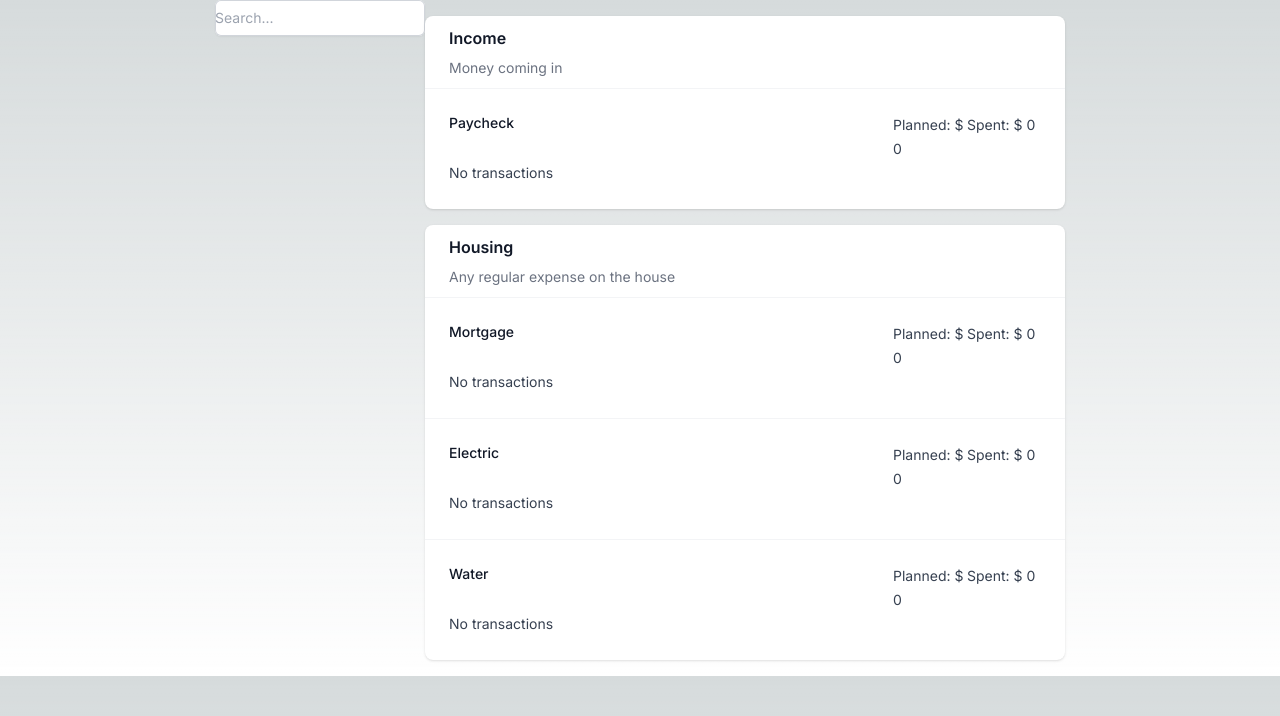
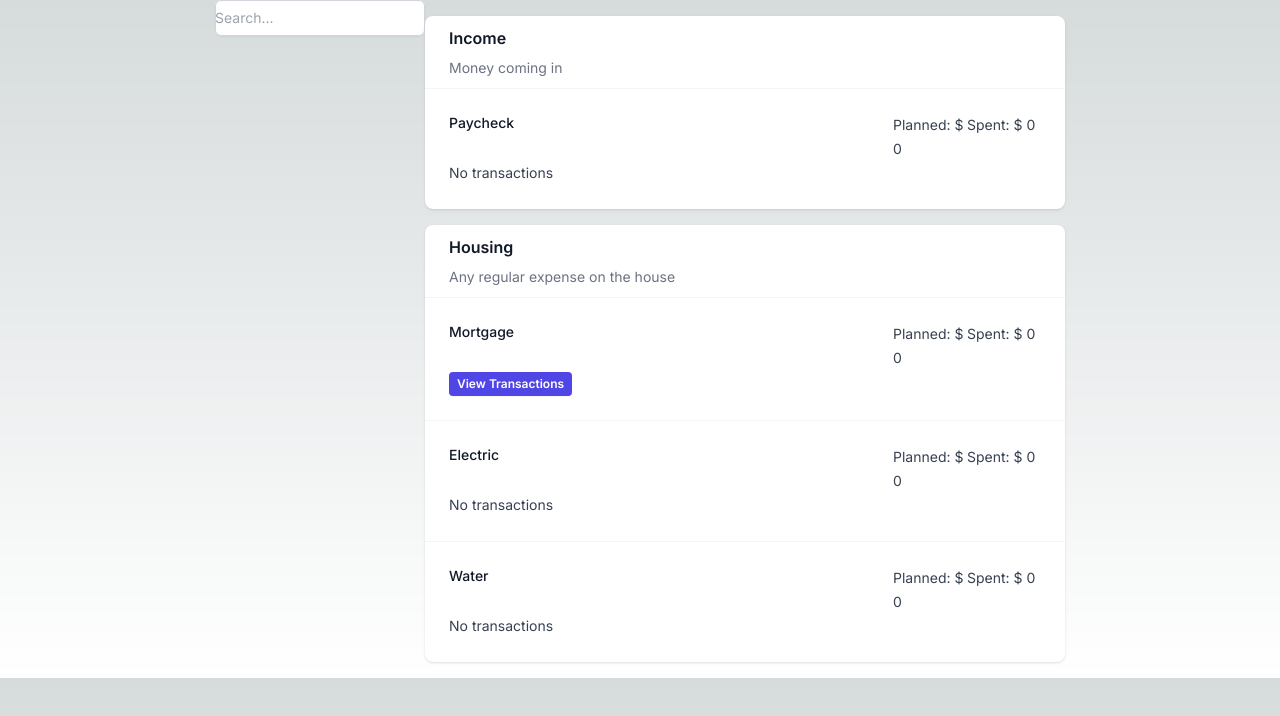
Before and after one commit to meddlin/every-budget-ui, a Next.js app: page /budget in a window 1280 px wide. Shown: the top 716 px of the page. Built offline with nearby package versions, Linux system fonts and the light colour scheme.

Commit message:
Transaction button - button visible for when transactions are available

```diff
--- a/src/app/budget/budget-item.js
+++ b/src/app/budget/budget-item.js
@@ -20,7 +20,13 @@ const BudgetItem = ({ name, planned, spent, transactions }) => {
                     <div> {/* budget item transactions */}
                         {transactions && transactions.length > 0 ?
                             transactions.map((transaction, idx) => (
-                                <dd key={idx} className="mt-1 text-sm leading-6 text-gray-700 sm:col-span-2 sm:mt-0">{transaction.name}</dd>
+                                // <dd key={idx} className="mt-1 text-sm leading-6 text-gray-700 sm:col-span-2 sm:mt-0">{transaction.vendor}</dd>
+                                <button
+                                    type="button"
+                                    className="rounded bg-indigo-600 px-2 py-1 text-xs font-semibold text-white shadow-sm hover:bg-indigo-500 focus-visible:outline focus-visible:outline-2 focus-visible:outline-offset-2 focus-visible:outline-indigo-600"
+                                >
+                                    View Transactions
+                                </button>
                             )) : (
                                 <dd className="mt-1 text-sm leading-6 text-gray-700 sm:col-span-2 sm:mt-0">No transactions</dd>
                             )
--- a/src/app/budget/category.js
+++ b/src/app/budget/category.js
@@ -9,7 +9,13 @@ const Category = ({ name, description, budgetItems }) => {
             </div>
 
             {budgetItems && budgetItems.length > 0 ? budgetItems.map((budgetItem, idx) => (
-                <BudgetItem key={idx} name={budgetItem.name} planned={budgetItem.planned} spent={budgetItem.spent} />
+                <BudgetItem
+                    key={idx}
+                    name={budgetItem.name}
+                    planned={budgetItem.planned}
+                    spent={budgetItem.spent}
+                    transactions={budgetItem.transactions}
+                />
             )) : <p>No items to show</p>}
 
         </div>
--- a/src/app/budget/page.js
+++ b/src/app/budget/page.js
@@ -40,7 +40,13 @@ const Budget = () => {
                 {
                     name: 'Mortgage',
                     planned: 0.00,
-                    spent: 0.00
+                    spent: 0.00,
+                    transactions: [
+                        {
+                            vendor: 'UWM',
+                            amount: 0.00
+                        }
+                    ]
                 },
                 {
                     name: 'Electric',
```
